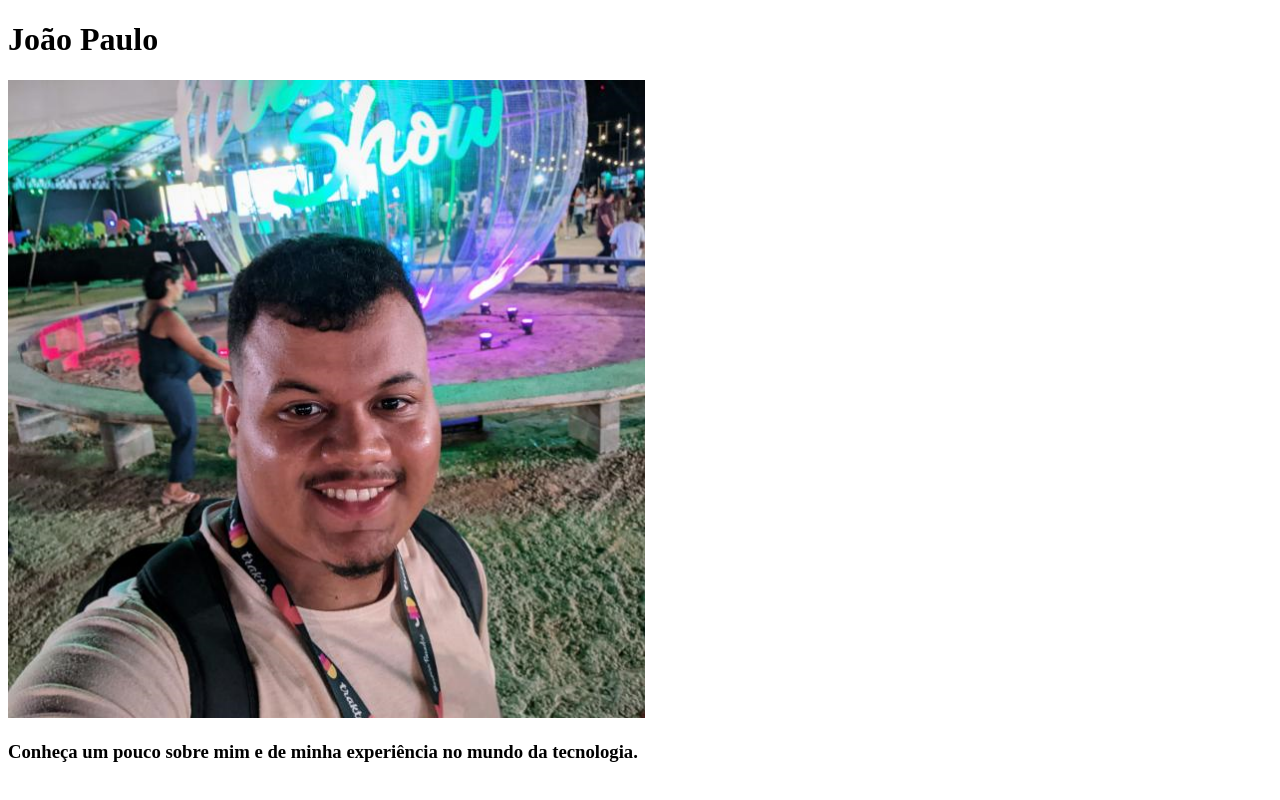
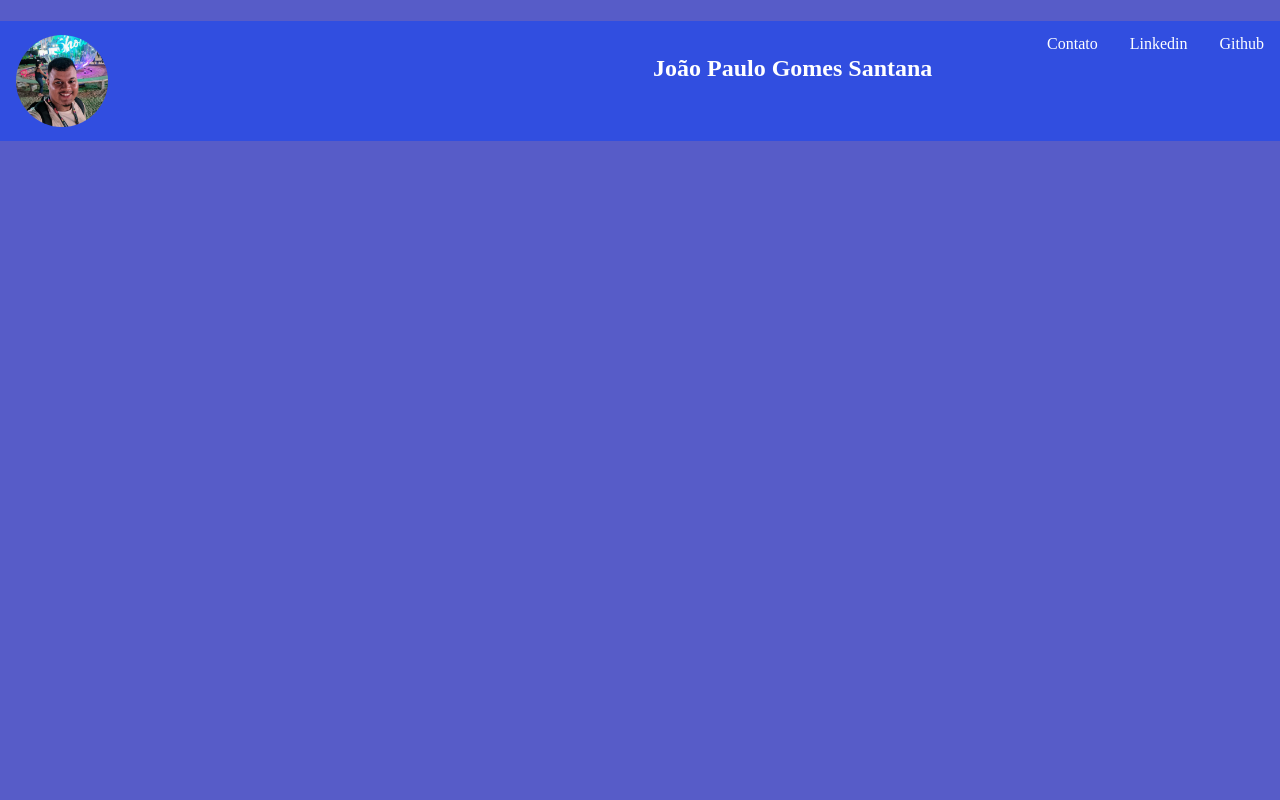
Before and after one commit to jpg-indev/site-portifolio, a plain HTML site: page index.html in a window 1280 px wide. Shown: the top 800 px of the page. Drawn offline with Linux system fonts and the light colour scheme.

Commit message:
ultimo commit

```diff
--- a/index.html
+++ b/index.html
@@ -6,10 +6,26 @@
     <link rel="stylesheet" href="styles.css">
     <title>João Paulo</title>
 </head>
-<body>
-    <h1>João Paulo</h1>
-    <img src="foto-apresentação.png" alt="foto-apresentação">
-    <h3>Conheça um pouco sobre mim e de minha experiência no mundo da tecnologia.</h3>
+<body id="fundo">
+    <nav>
+        <div class="logo">
+            <h1>João Paulo Gomes Santana</h1>
+            <img id="foto-perfil" src="foto-apresentação.png" alt="foto-apresentação" width="10%">
+        </div>
+        <div>
+            <a href="https://github.com/jpg-indev">Github</a>
+            <a href="https://www.linkedin.com/in/jpg-indev/">Linkedin</a>
+            <a href="#">Contato</a>
+        </div>
+    </nav>
+    <div class="conhecimentos">
+        <h1>Hard Skills</h1>
+        <ul>
+            <li>Linguagem C</li>
+            <li></li>
+            <li></li>
+        </ul>
 
+    </div>
 </body>
 </html>
--- a/styles.css
+++ b/styles.css
@@ -0,0 +1,40 @@
+body{
+    margin: 0;
+    box-sizing: border-box;
+    height: 5000px;
+    background-color: rgb(87, 92, 200)
+}
+nav{
+    background-color: rgb(49, 78, 224);
+    overflow: hidden;
+    position: fixed;
+    width: 100%;
+}
+nav .logo{
+    color: #fff;
+    float:left ;
+    display: block;
+    padding: 14px 16px;
+}
+nav a{
+    color: #fff;
+    float:right ;
+    text-decoration:none ;
+    display: block;
+    padding: 14px 16px;
+}
+nav a:hover{
+    transition: 0.5;
+    background-color: #e4e4e4;
+    color: #333;
+}
+nav img{
+    border-radius: 100%;
+    float: inline-start;
+}
+nav h1{
+   float:inline-end;
+}
+div .conhecimentos{
+    padding-top: 5000px;
+}
```
